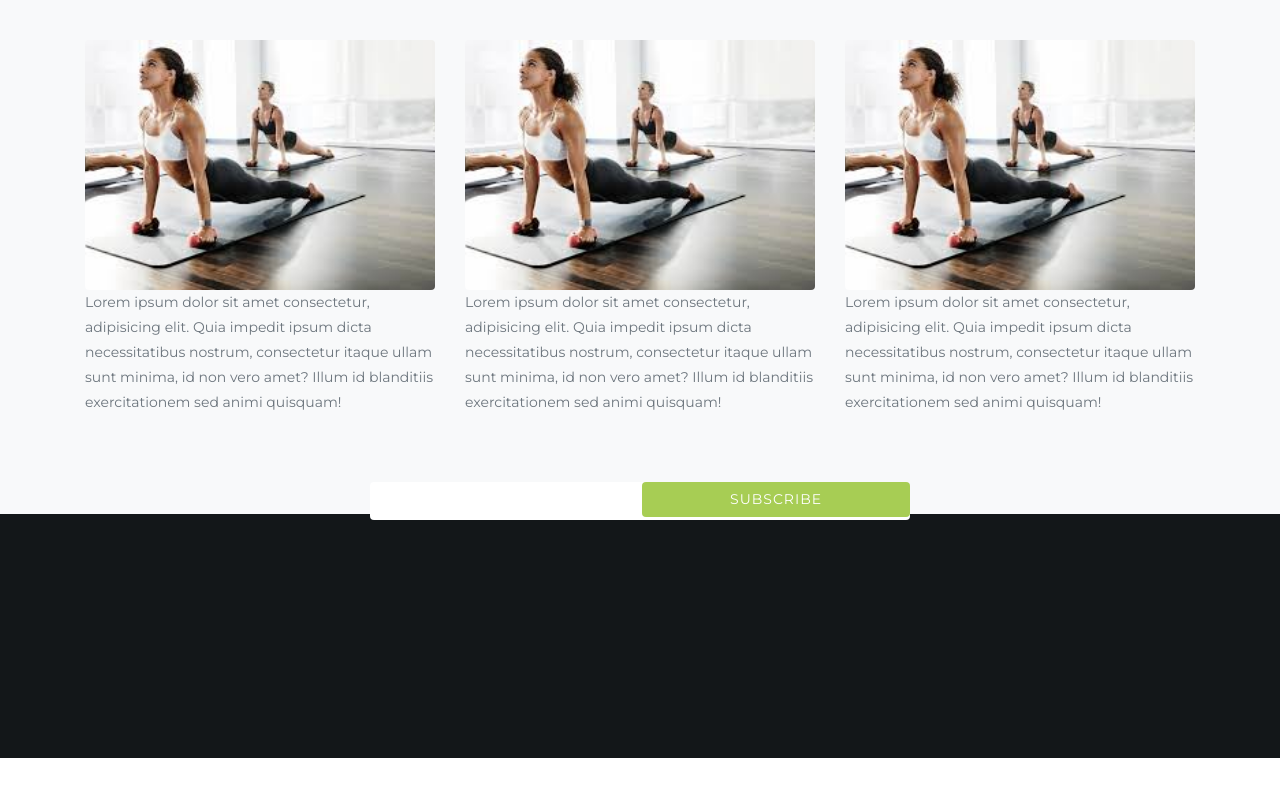
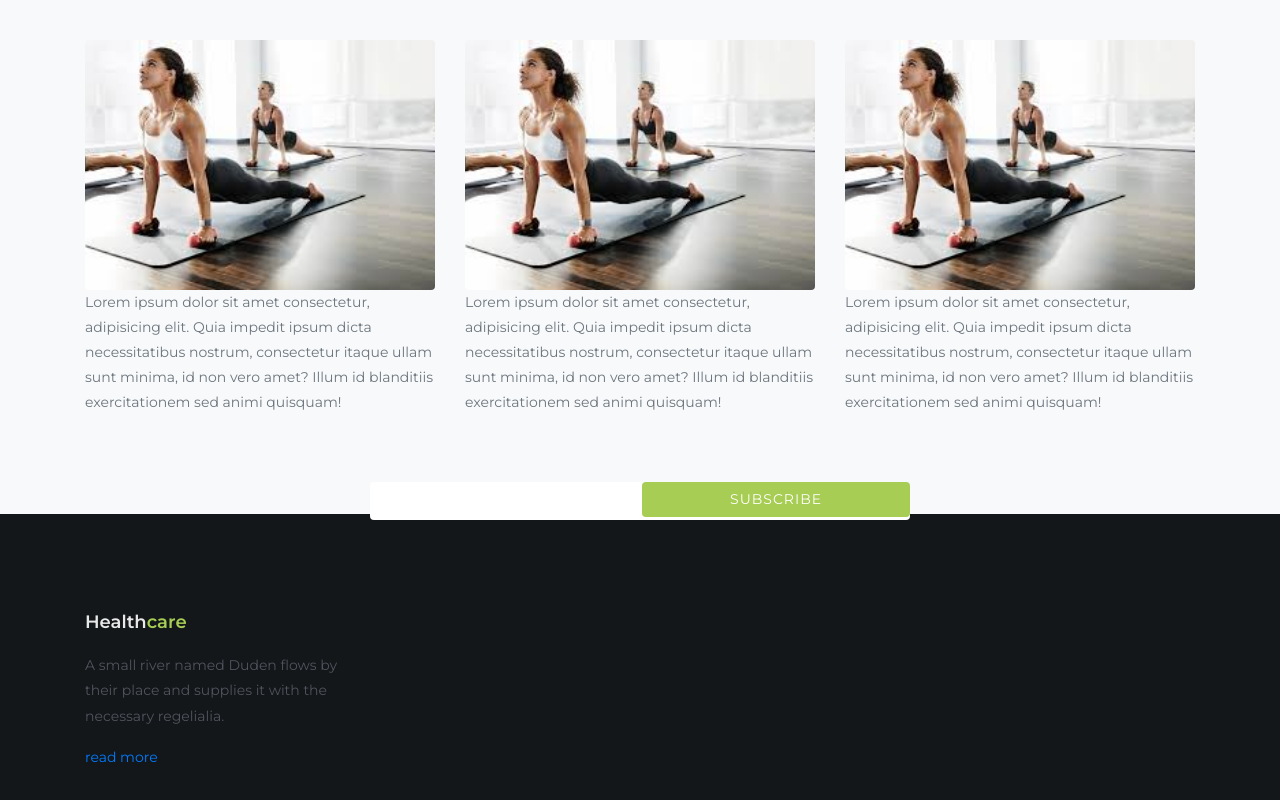
Before and after one commit to Olamilekan10/Affiliate-web, a React (Create React App) app: page / in a window 1280 px wide. Shown: the part 5425-6225 px from the top of the page. Before the commit the page ends 6183 px from the top, so only its background shows below. Built offline with nearby package versions, Linux system fonts and the light colour scheme; the HTML template or start-up script is replaced by a standard one.

Commit message:
created the footer header and styled amicably

```diff
--- a/src/components/Footer/Footer.css
+++ b/src/components/Footer/Footer.css
@@ -44,3 +44,18 @@ footer {
     text-transform: uppercase;
     border-radius: 4px;
 }
+
+.footer-section .footer-heading {
+    font-size: 18px;
+    font-weight: 600;
+    color: rgba(255, 255, 255, 0.9);
+    margin-bottom: 20px;
+}
+
+.footer-section .footer-heading span {
+    color: #a7cd54;
+}
+
+.footer-section p {
+    color: rgba(225, 225, 255, 0.3);
+}
--- a/src/components/Footer/Footer.jsx
+++ b/src/components/Footer/Footer.jsx
@@ -25,15 +25,21 @@ const Footer = () => {
                     <div className="col-md-4 col-lg-5">
                         <div className="row">
                             <div className="col-md-12 col-lg-8 mb-md-0 mb-4">
-
+                                <h2 className="footer-heading">
+                                    Health<span>care</span>
+                                </h2>
+                                <p>
+                                    A small river named Duden flows by their place and supplies it with the necessary regelialia.
+                                </p>
+                                <a href="/">read more</a>
                             </div>
                         </div>
                     </div>
                     <div className="col-md-8 col-lg-7">
                         <div className="row">
-                            {/* <div className="col-md-12 col-lg-8 mb-md-0 mb-4">
+                            <div className="row">
 
-                            </div> */}
+                            </div>
                         </div>
                     </div>
                 </div>
```
